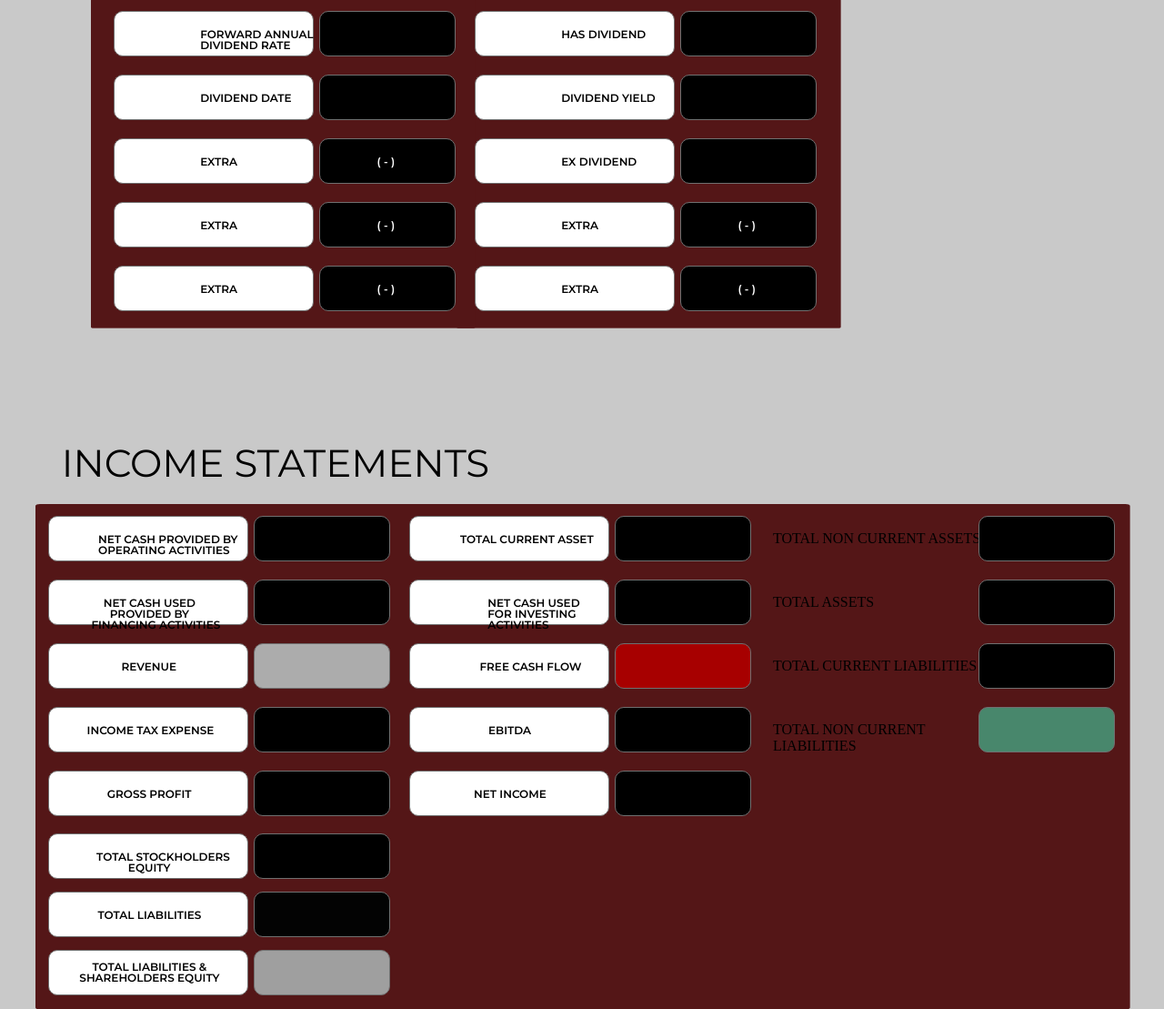
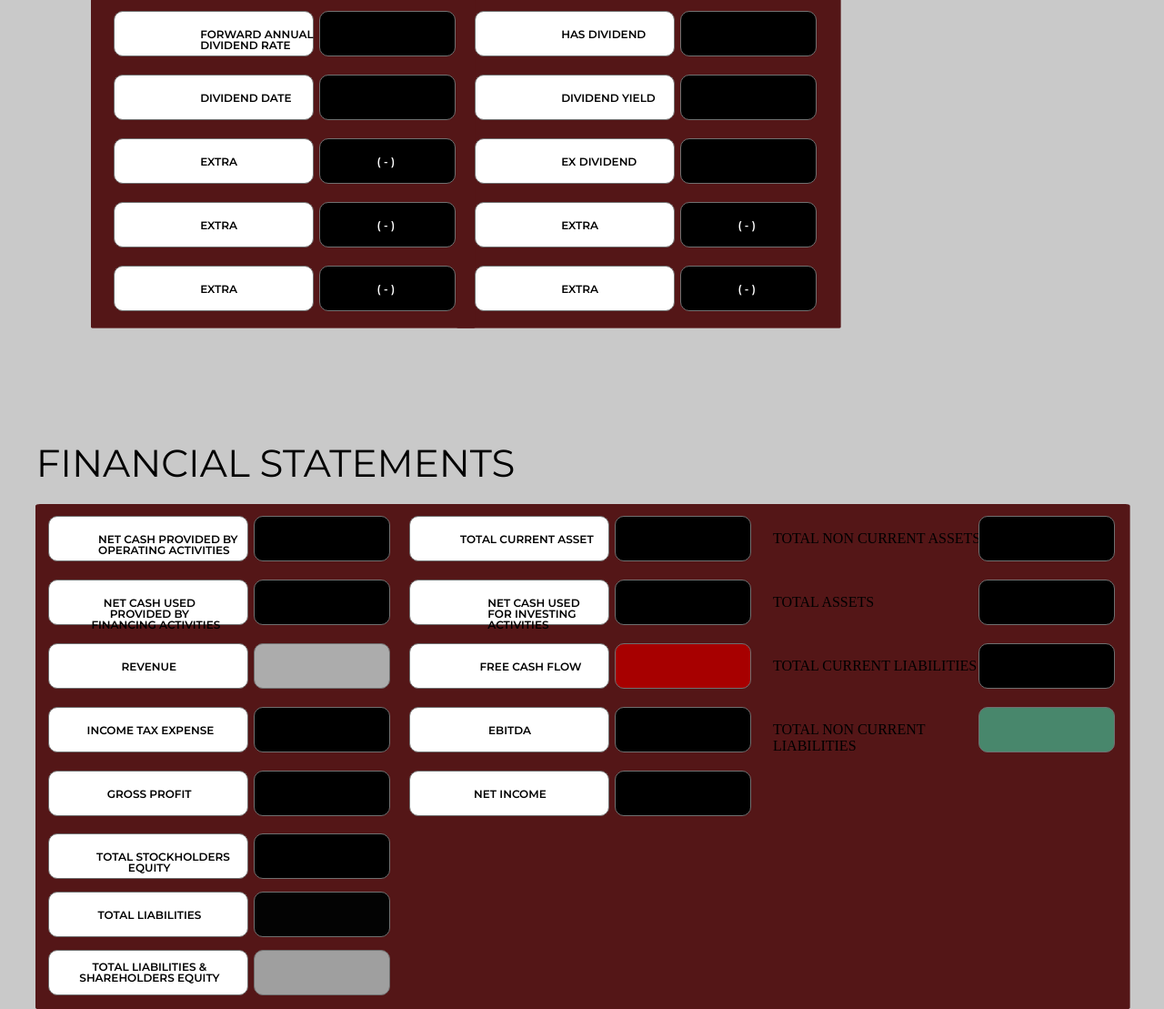
Before and after one commit to jeffamaxey/stock-and-options-analysis, a Flask app: template view/templates/fundamental-analysis-page2.html in a window 1280 px wide. Shown: the part 1512-2621 px from the top of the page at 91% size. Run offline with Flask 2, Linux system fonts and the light colour scheme; the template is opened without the code that fills it, so the values that code supplies are empty.

```diff
--- a/view/templates/fundamental-analysis-page2.html
+++ b/view/templates/fundamental-analysis-page2.html
@@ -303,7 +303,7 @@
               <div class="gross-revenue-kUMasw montserrat-semi-bold-black-19px">TOTAL CURRENT<br>ASSETS</div>
             </div>
           </div>
-          <div class="financial-statements-JF8Bxw montserrat-normal-black-42px">INCOME STATEMENTS</div>
+          <div class="financial-statements-JF8Bxw montserrat-normal-black-42px">FINANCIAL STATEMENTS</div>
         </div>
         <div class="dividends-output-C61RwL">
           <img class="bg-blue-1T6VXw" src="../static/img/bg-blue-4@1x.png" />
@@ -579,7 +579,7 @@
       <form class="x1280-fundamental-analysis-page2 screen" name="form41" method="post">
         <div class="financial-statements-output-C61RwL">
           <img class="bg-blue-JF8Bxw" src="../static/img/bg-blue-24@1x.png" />
-          <div class="financial-statements-JF8Bxw montserrat-normal-black-42px">INCOME STATEMENTS</div>
+          <div class="financial-statements-JF8Bxw montserrat-normal-black-42px">FINANCIAL STATEMENTS</div>
         </div>
         <div class="analysis-input-C61RwL">
           <div class="select-data-source-DAnbUD">
@@ -994,7 +994,7 @@
       <form class="x768-fundamental-analysis-page2 screen" name="form62" method="post">
         <div class="financial-statements-output-C61RwL">
           <img class="bg-blue-JF8Bxw" src="../static/img/bg-blue-32@1x.png" />
-          <div class="financial-statements-JF8Bxw">INCOME STATEMENTS</div>
+          <div class="financial-statements-JF8Bxw">FINANCIAL STATEMENTS</div>
         </div>
         <div class="stock-details-C61RwL">STOCK DETAILS</div>
         <img class="bg-blue-C61RwL" src="../static/img/bg-blue-29@1x.png" />
@@ -1601,7 +1601,7 @@
         </div>
         <div class="financial-statements-output-C61RwL">
           <img class="bg-blue-JF8Bxw" src="../static/img/bg-blue-40@1x.png" />
-          <div class="financial-statements-JF8Bxw">INCOME STATEMENTS</div>
+          <div class="financial-statements-JF8Bxw">FINANCIAL STATEMENTS</div>
         </div>
         <div class="news-output-C61RwL">
           <div class="news-annual-report-Mo5SzT">NEWS &amp; ANNUAL REPORT</div>
```
